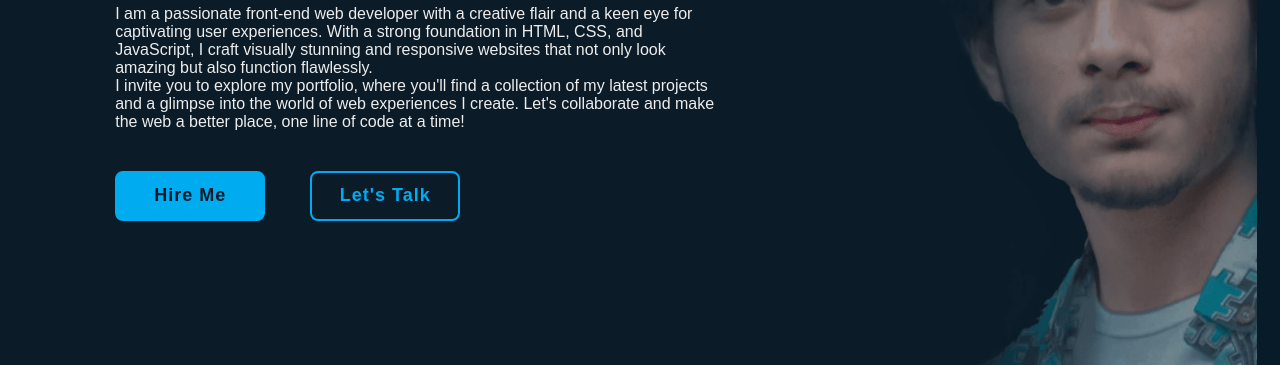
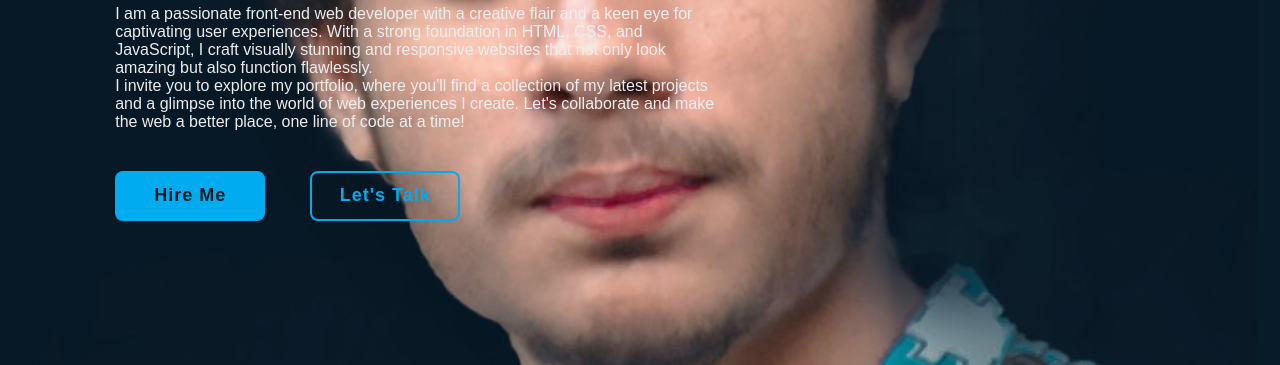
Before and after one commit to sajeeldev/portfolio, a plain HTML site: page index.html in a window 1280 px wide. Shown: the part 352-717 px from the top of the page. Drawn offline with nearby package versions, Linux system fonts and the light colour scheme; a web font is replaced by a local one.

Commit message:
new change

```diff
--- a/CSS/style.css
+++ b/CSS/style.css
@@ -86,7 +86,7 @@ section {
     align-items: center;
     padding: 0 9%;
     color: #ededed;
-    background: url(../Images/home.jpg) no-repeat;
+    background: url('/Images/about.jpg') no-repeat;
     background-size: cover;
     background-position: center;
 }
```
